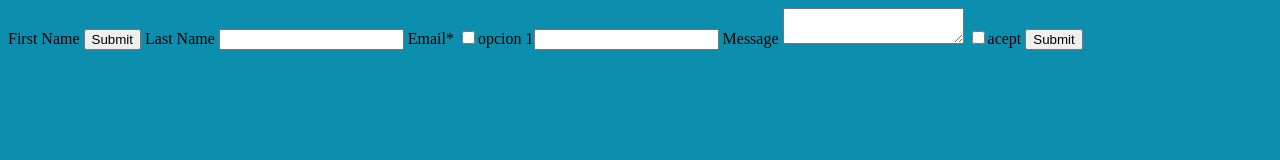
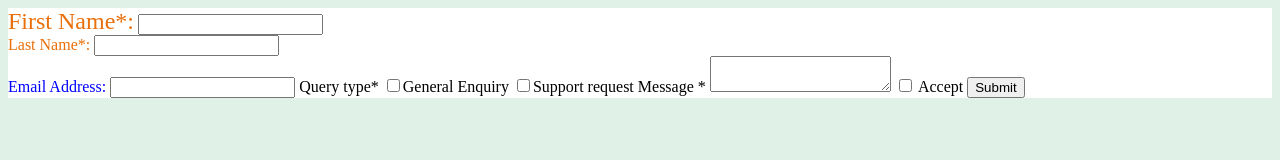
Before and after one commit to LeiMolDi98/fullstack18, a plain HTML site: page 2.HTML/formulario.html in a window 1280 px wide. Drawn offline with Linux system fonts and the light colour scheme.

Commit message:
Commit: Clase 7-30minutos

```diff
--- a/2.HTML/estilos/estilos.css
+++ b/2.HTML/estilos/estilos.css
@@ -1,3 +1,21 @@
+/* Selector de tipo o elemento*/
 body{
-    background-color: rgb(12, 143, 175);
+    background: #e0f1e7;;
 }
+
+form{
+    background-color: white;
+}
+/* Selector de clase*/
+.color-label{
+    color: rgb(233, 111, 11);
+}
+
+.letra-grande{
+    font-size: x-large;
+}
+
+/*Selector de ID*/
+#email{
+    color:blue
+}
--- a/2.HTML/formulario.html
+++ b/2.HTML/formulario.html
@@ -3,23 +3,33 @@
 <head>
     <meta charset="UTF-8">
     <meta name="viewport" content="width=device-width, initial-scale=1.0">
-    <title>Document</title>
+    <title>DiplomadoFormulario</title>
     <link rel="stylesheet" href="./estilos/estilos.css"/>
 </head>
 <body>
-    <div>
+    <div style="background-color: aqua;">
         <form action="./index.html">
-            <label for ="">First Name</label>
+            <!-- Las etiquetas se hacen con un label-->
+             <div>
+                <div>
+                    <label class="color-label letra-grande" for="">First Name*:</label>
+                    <input type="text">
+                </div>
+                <div>
+                    <label class="color-label">Last Name*:</label>
+                    <input type="text">
+                </div>
+             </div>
+             <label id="email" for="">Email Address:</label>
+             <input type="text">
+             <label for="">Query type*</label>
+             <input type="checkbox"/>General Enquiry
+             <input type="checkbox"/>Support request
+             <label for="">Message *</label>
+             <textarea name=""id=""></textarea>
+             <input type="checkbox"/> Accept
             <input type="submit"/>
-            <label for="">Last Name</label>
-            <input type = "text"/>
-            <label for="">Email*</label>
-            <input type="checkbox"/>opcion 1<input type="text">
-            <label for ="">Message</label>
-            <textarea name = "" id=""></textarea>
-            <input type="checkbox"/>acept
-            <input type = "submit"/>
-        </form>
+        </form> <!-- Etiqueta que envia los datos a x lugar-->
     </div>
 </body>
 </html>
```
Also changed, not shown: 2.HTML/index.html (+15 -8 lines).
